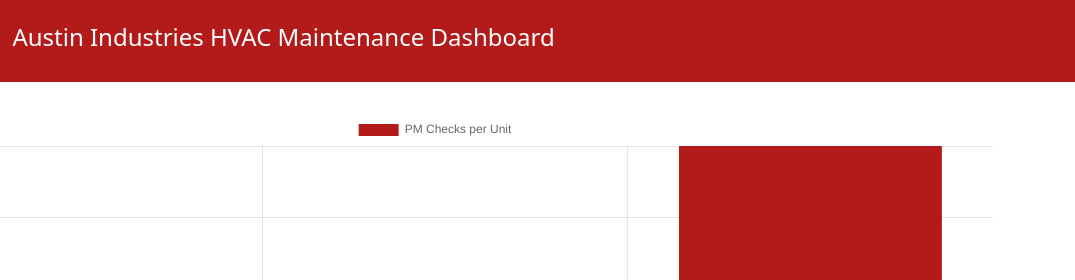
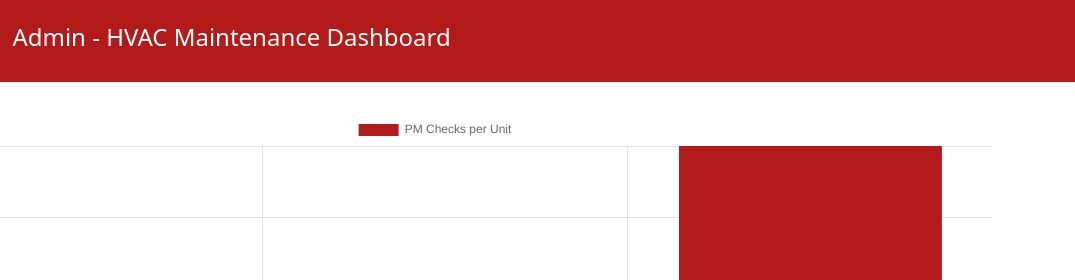
Before and after one commit to ghost36330/hvac, a plain HTML site: page admin.html in a window 1280 px wide. Shown: the top 280 px of the page, 205-1280 px from the left. Drawn offline with nearby package versions, Linux system fonts and the light colour scheme.

Commit message:
Update admin.html

```diff
--- a/admin.html
+++ b/admin.html
@@ -1,9 +1,9 @@
 <!DOCTYPE html>
 <html lang="en">
 <head>
-  <meta charset="UTF-8" />
-  <meta name="viewport" content="width=device-width, initial-scale=1.0" />
-  <title>Austin Industries HVAC Maintenance</title>
+  <meta charset="UTF-8">
+  <meta name="viewport" content="width=device-width, initial-scale=1.0">
+  <title>Admin - HVAC Maintenance Dashboard</title>
   <link href="https://cdn.jsdelivr.net/npm/bootstrap@5.3.0/dist/css/bootstrap.min.css" rel="stylesheet">
   <script src="https://cdn.jsdelivr.net/npm/chart.js"></script>
   <style>
@@ -33,7 +33,7 @@
 <body>
   <header>
     <img src="austin-industries-logo.jpeg" alt="Austin Industries Logo">
-    <h1>Austin Industries HVAC Maintenance Dashboard</h1>
+    <h1>Admin - HVAC Maintenance Dashboard</h1>
   </header>
 
   <div class="container chart-container">
@@ -48,7 +48,6 @@
   </div>
 
   <script>
-    // Replace with real data integration logic
     const exampleLabels = ['Unit 1', 'Unit 2', 'Unit 3'];
     const exampleData = [5, 3, 7];
 
```
